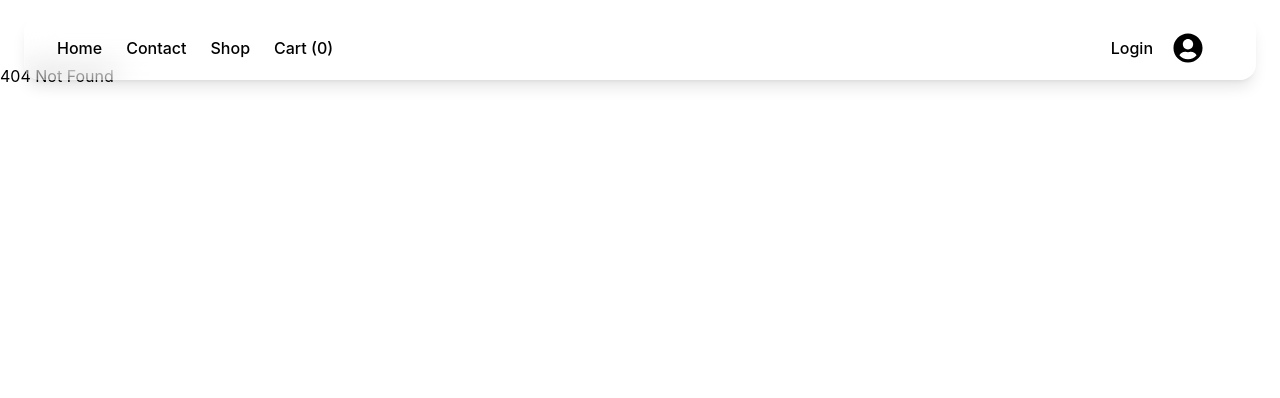
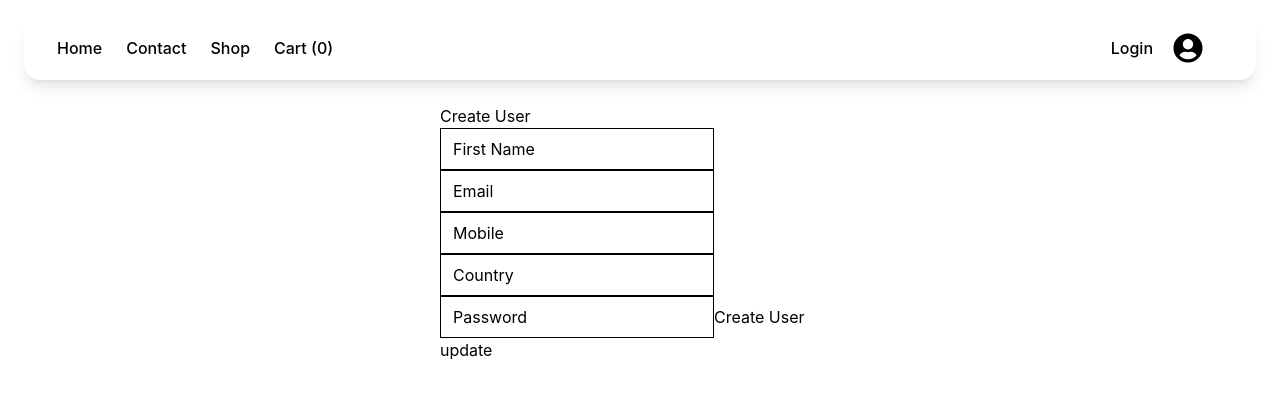
Before and after one commit to chhavi-wq/Reactmain, a React (Vite) app: page /test in a window 1280 px wide. Before the commit this address had no page. Shown: the top 398 px of the page. Built offline with nearby package versions, Linux system fonts and the light colour scheme.

Commit message:
addddddddd

```diff
--- a/src/App.jsx
+++ b/src/App.jsx
@@ -13,6 +13,7 @@ import ProtectRouting from './Protectrouting.jsx'
 import Cart from './components/Cart.jsx'
 import Cro from './components/Crowsel.jsx'
 import Checkout from "./components/Checkout.jsx";
+import Backend from './backednapiss/BackendApi.jsx'
 const App=()=>{
   return(
     <>
@@ -36,6 +37,9 @@ const App=()=>{
          <Route path='/crr' element={<Cro/>}/>
          <Route path='/checkout' element={<Checkout/>} />
 
+
+         <Route path="/test" element={<Backend/>}/>
+
     </Routes>
     </BrowserRouter>
      </SearchProvider>
--- /dev/null
+++ b/src/backednapiss/BackendApi.jsx
@@ -0,0 +1,124 @@
+import { useState } from "react";
+
+const Backend = () => {
+    const [formData, setFormData] = useState({
+        firstname: "",
+        email: "",
+        mobile: "",
+        country: "",
+        password: ""
+    });
+
+    const [message, setMessage] = useState("");
+    const [loading, setLoading] = useState(false);
+
+    const handleChange = (e) => {
+        const { name, value } = e.target;
+        setFormData({ ...formData, [name]: value });
+    };
+
+    const handleSubmit = async (e) => {
+        e.preventDefault();
+        setLoading(true);
+        setMessage("");
+
+        try {
+            const response = await fetch("http://localhost:4000/api/create", {
+                method: "POST",
+                headers: {
+                    "Content-Type": "application/json"
+                },
+                body: JSON.stringify({
+                    ...formData,
+                    mobile: Number(formData.mobile)
+                })
+            });
+
+            const data = await response.json();
+
+            if (!response.ok) {
+                setMessage(data.message || "Something went wrong");
+                setLoading(false);
+                return;
+            }
+
+            setMessage("User created successfully");
+            setFormData({
+                firstname: "",
+                email: "",
+                mobile: "",
+                country: "",
+                password: ""
+            });
+        } catch (error) {
+            setMessage("Server error");
+        } finally {
+            setLoading(false);
+        }
+    };
+    const update=()=>{
+
+    }
+
+    return (
+        <div style={{ maxWidth: "400px", margin: "40px auto" }}>
+            <h2>Create User</h2>
+
+            {message && <p>{message}</p>}
+
+            <form onSubmit={handleSubmit}>
+                <input
+                    type="text"
+                    name="firstname"
+                    placeholder="First Name"
+                    value={formData.firstname}
+                    onChange={handleChange}
+                    required
+                />
+
+                <input
+                    type="email"
+                    name="email"
+                    placeholder="Email"
+                    value={formData.email}
+                    onChange={handleChange}
+                    required
+                />
+
+                <input
+                    type="number"
+                    name="mobile"
+                    placeholder="Mobile"
+                    value={formData.mobile}
+                    onChange={handleChange}
+                    required
+                />
+
+                <input
+                    type="text"
+                    name="country"
+                    placeholder="Country"
+                    value={formData.country}
+                    onChange={handleChange}
+                    required
+                />
+
+                <input
+                    type="password"
+                    name="password"
+                    placeholder="Password"
+                    value={formData.password}
+                    onChange={handleChange}
+                    required
+                />
+
+                <button type="submit" disabled={loading}>
+                    {loading ? "Creating..." : "Create User"}
+                </button>
+                <button onClick={update}>update</button>
+            </form>
+        </div>
+    );
+};
+
+export default Backend;
```
